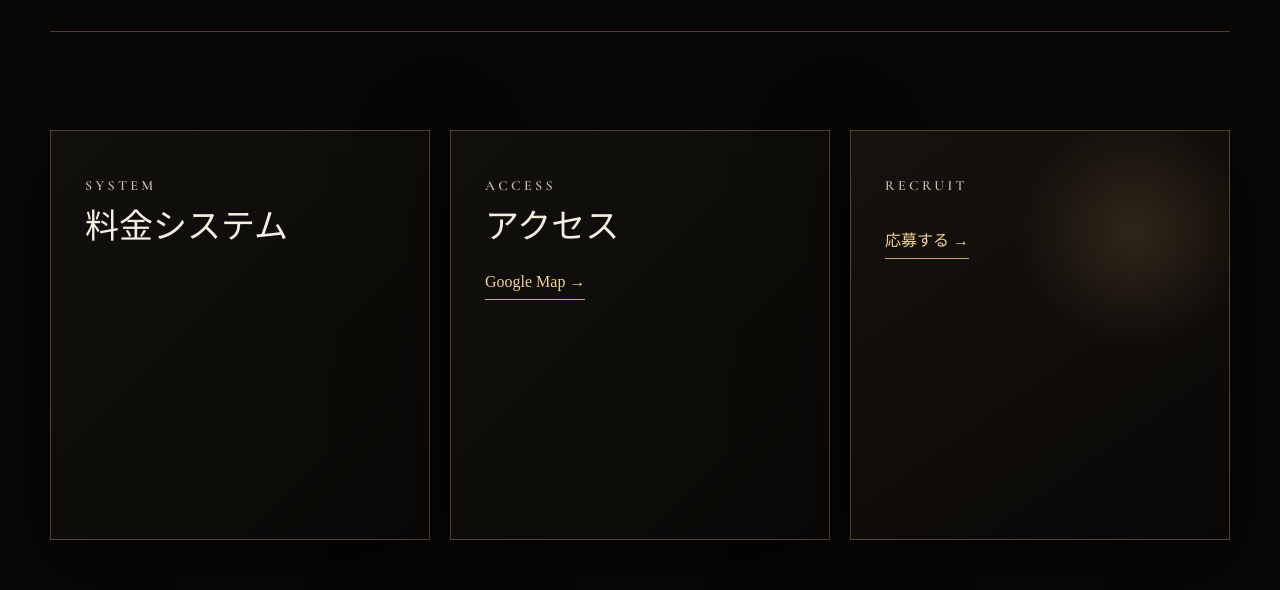
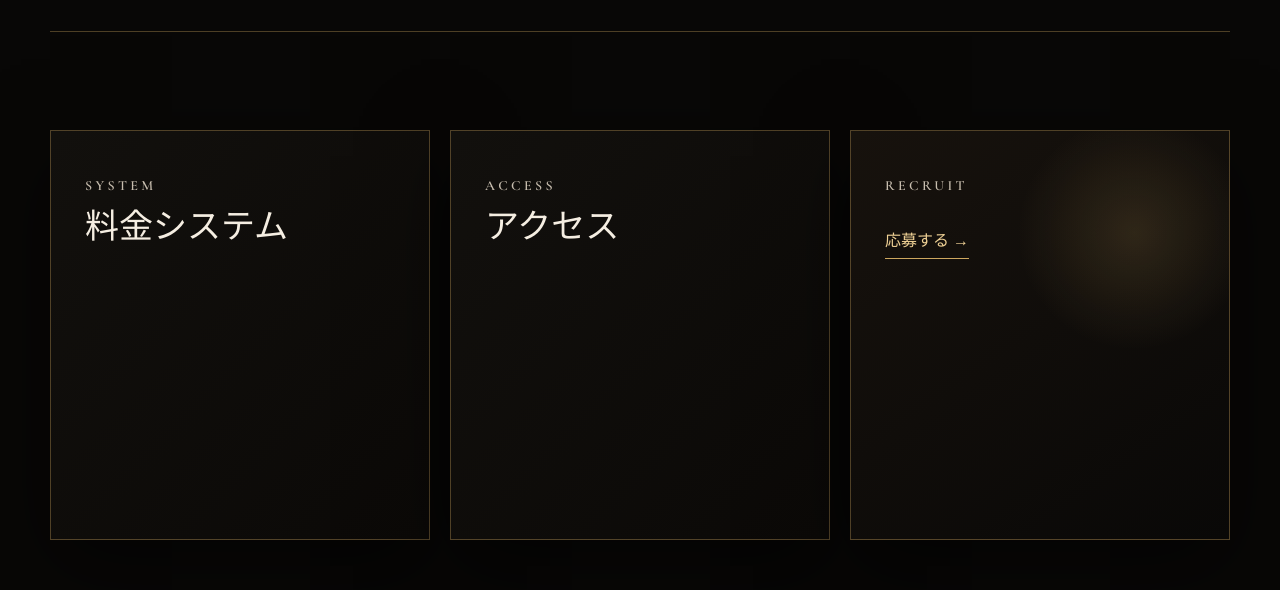
Before and after one commit to SetoAsahi/the-artemis, a website: page public/index.html in a window 1280 px wide. Shown: the part 2244-2834 px from the top of the page. Drawn offline with nearby package versions, Linux system fonts and the light colour scheme; no server answers.

Commit message:
Remove Google Map link from access section

```diff
--- a/public/index.html
+++ b/public/index.html
@@ -77,7 +77,7 @@
 
     <section class="section shell three-grid">
       <article class="info-card reveal" id="system"><p class="eyebrow">SYSTEM</p><h2>料金システム</h2><dl class="price-list" id="priceList"></dl></article>
-      <article class="info-card reveal" id="access"><p class="eyebrow">ACCESS</p><h2>アクセス</h2><div id="accessInfo"></div><a class="text-link" id="mapLink" target="_blank" rel="noreferrer">Google Map →</a></article>
+      <article class="info-card reveal" id="access"><p class="eyebrow">ACCESS</p><h2>アクセス</h2><div id="accessInfo"></div></article>
       <article class="info-card recruit-card reveal" id="recruit"><p class="eyebrow">RECRUIT</p><h2 id="recruitHeading"></h2><p id="recruitLead"></p><p id="recruitNote"></p><button class="text-button" data-open="recruit">応募する →</button></article>
     </section>
   </main>
```
